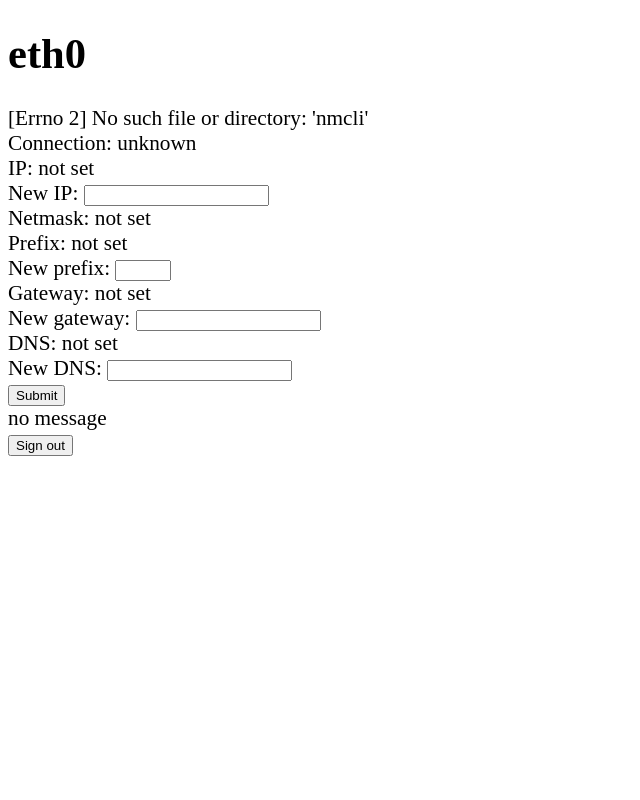
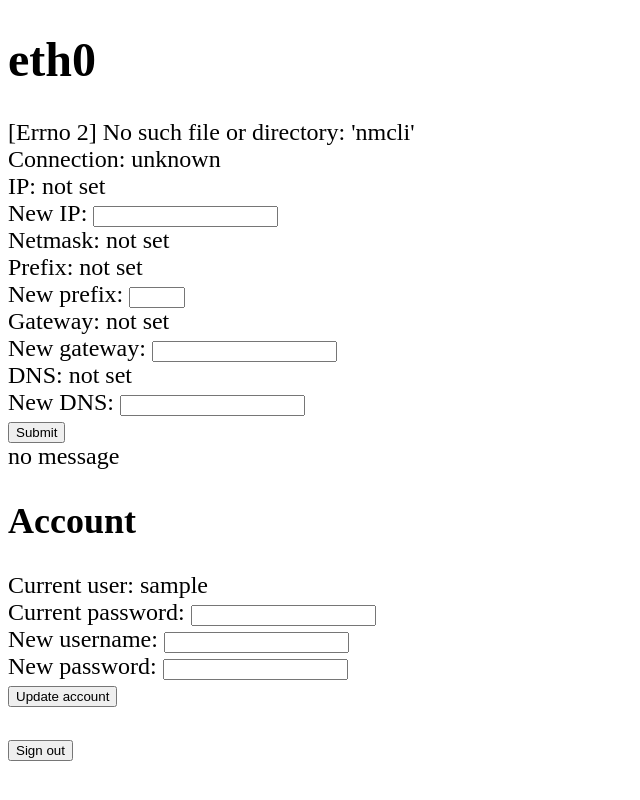
Before and after one commit to joes-n/pi-web, a FastAPI app: page /dashboard in a window 1280 px wide. Shown: the whole page, without its empty margins (0-640 px from the left). Run offline with FastAPI, Linux system fonts and the light colour scheme; the visitor is signed in with stand-in values (Sample User, id 1).

Commit message:
feat: add change username and password

```diff
--- a/main.py
+++ b/main.py
@@ -165,6 +165,16 @@
     return result
 
 
+def change_account(payload):
+    result = subprocess.run(
+        ["sudo", "-n", "/usr/bin/python3", "/usr/local/libexec/change_acct.py"],
+        input=json.dumps(payload),
+        text=True,
+        capture_output=True,
+    )
+    return result
+
+
 @app.get("/")
 def root():
     return RedirectResponse(url="/login")
@@ -241,6 +251,47 @@
     return RedirectResponse(url="/dashboard", status_code=HTTP_303_SEE_OTHER)
 
 
+@app.post("/api/account")
+def post_api_account(
+    request: Request,
+    current_password: Annotated[str, Form()],
+    new_username: Annotated[str, Form()] = "",
+    new_password: Annotated[str, Form()] = "",
+):
+    username = request.session.get("user")
+    if not username:
+        return RedirectResponse(url="/login", status_code=HTTP_303_SEE_OTHER)
+
+    new_username = new_username.strip()
+    if not new_username and not new_password:
+        request.session["message"] = "No account settings changed"
+        return RedirectResponse(url="/dashboard", status_code=HTTP_303_SEE_OTHER)
+
+    check = subprocess.run(
+        ["sudo", "-n", "/usr/bin/python3", "/usr/local/libexec/auth.py"],
+        input=f"{username}\n{current_password}\n",
+        text=True,
+    )
+    if check.returncode != 0:
+        request.session["message"] = "Current password is wrong"
+        return RedirectResponse(url="/dashboard", status_code=HTTP_303_SEE_OTHER)
+
+    payload = {"current_username": username}
+    if new_username:
+        payload["new_username"] = new_username
+    if new_password:
+        payload["new_password"] = new_password
+
+    result = change_account(payload)
+    if result.returncode != 0:
+        request.session["message"] = result.stderr.strip() or "Account change failed"
+        return RedirectResponse(url="/dashboard", status_code=HTTP_303_SEE_OTHER)
+
+    request.session["user"] = new_username or username
+    request.session["message"] = result.stdout.strip() or "Account updated"
+    return RedirectResponse(url="/dashboard", status_code=HTTP_303_SEE_OTHER)
+
+
 @app.get("/dashboard")
 def dashboard(request: Request):
     username = request.session.get("user")
@@ -250,5 +301,9 @@
     return templates.TemplateResponse(
         request=request,
         name="dashboard.html",
-        context={"network": get_eth0_config(), "message": message},
+        context={
+            "network": get_eth0_config(),
+            "message": message,
+            "username": username,
+        },
     )
--- a/templates/dashboard.html
+++ b/templates/dashboard.html
@@ -23,6 +23,21 @@
         </form>
         {{ message or "no message" }}
         <br />
+        <h2>Account</h2>
+        Current user: {{ username }}
+        <form action="/api/account" method="post">
+            Current password:
+            <input type="password" name="current_password" required />
+            <br />
+            New username:
+            <input type="text" name="new_username" />
+            <br />
+            New password:
+            <input type="password" name="new_password" />
+            <br />
+            <button type="submit">Update account</button>
+        </form>
+        <br />
         <form action="/api/logout" method="post">
             <button type="submit">Sign out</button>
         </form>
--- a/templates/styles.css
+++ b/templates/styles.css
@@ -1,3 +1,3 @@
 body {
-    font-size: 1.33rem;
+    font-size: 1.5rem;
 }
```
Also changed, not shown: change_acct.py (+113 -2 lines), 1 other file.
